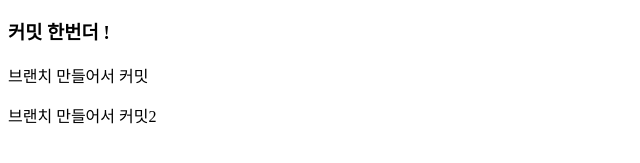
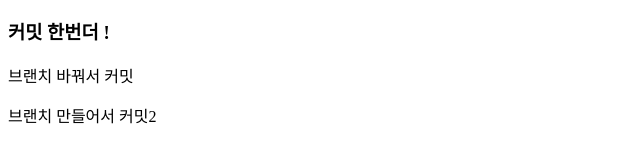
Before and after one commit to Sunflo-H/git-merge-test, a plain HTML site: page index.html in a window 1280 px wide. Shown: the part 127-290 px from the top of the page, 0-640 px from the left. Drawn offline with Linux system fonts and the light colour scheme.

Commit message:
브랜치 바꿔서 커밋

```diff
--- a/index.html
+++ b/index.html
@@ -10,7 +10,7 @@
     <h1>제발 충돌좀 안나게 해라</h1>
     <h2>충돌 포인트는 여기로?</h2>
     <h3>커밋 한번더 !</h3>
-    <p>브랜치 만들어서 커밋</p>
+    <p>브랜치 바꿔서 커밋</p>
     <p>브랜치 만들어서 커밋2</p>
 </body>
 </html>
```
